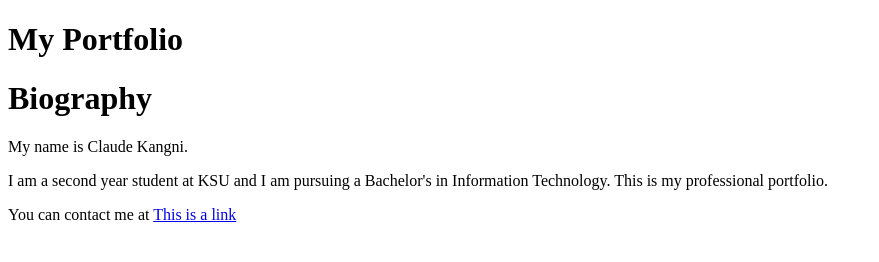
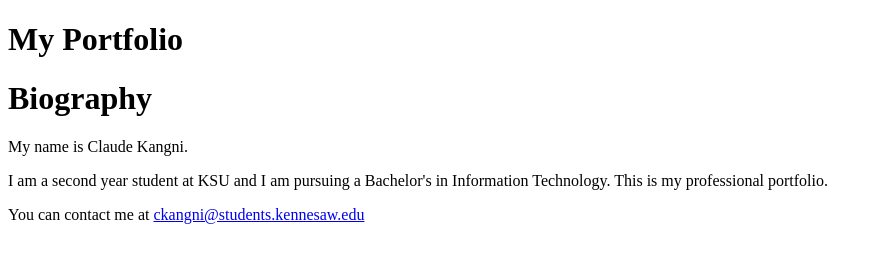
Before and after one commit to ckangni/Claude, a plain HTML site: page index.html in a window 1280 px wide. Shown: the whole page, without its empty margins (0-879 px from the left). Drawn offline with Linux system fonts and the light colour scheme.

Commit message:
i added email

```diff
--- a/index.html
+++ b/index.html
@@ -8,7 +8,7 @@
 
                    <p>My name is Claude Kangni.</p>
      <p>I am a second year student at KSU and I am pursuing a Bachelor's in Information Technology. This is my professional portfolio.</p>
-     <p>You can contact me at <a href="ckangni@students.kennesaw.edu">This is a link</a> </p>
+     <p>You can contact me at <a href="ckangni@students.kennesaw.edu">ckangni@students.kennesaw.edu</a> </p>
 
 
               </body>
```
